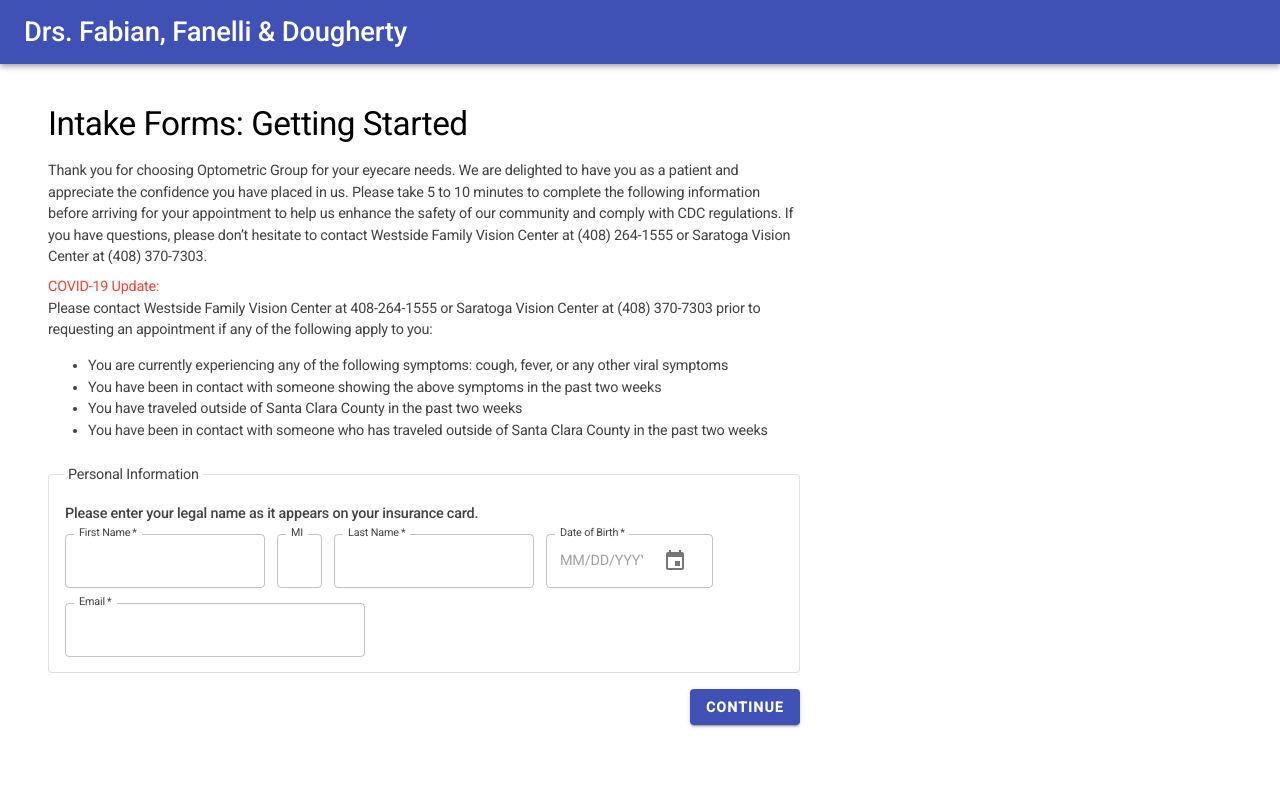
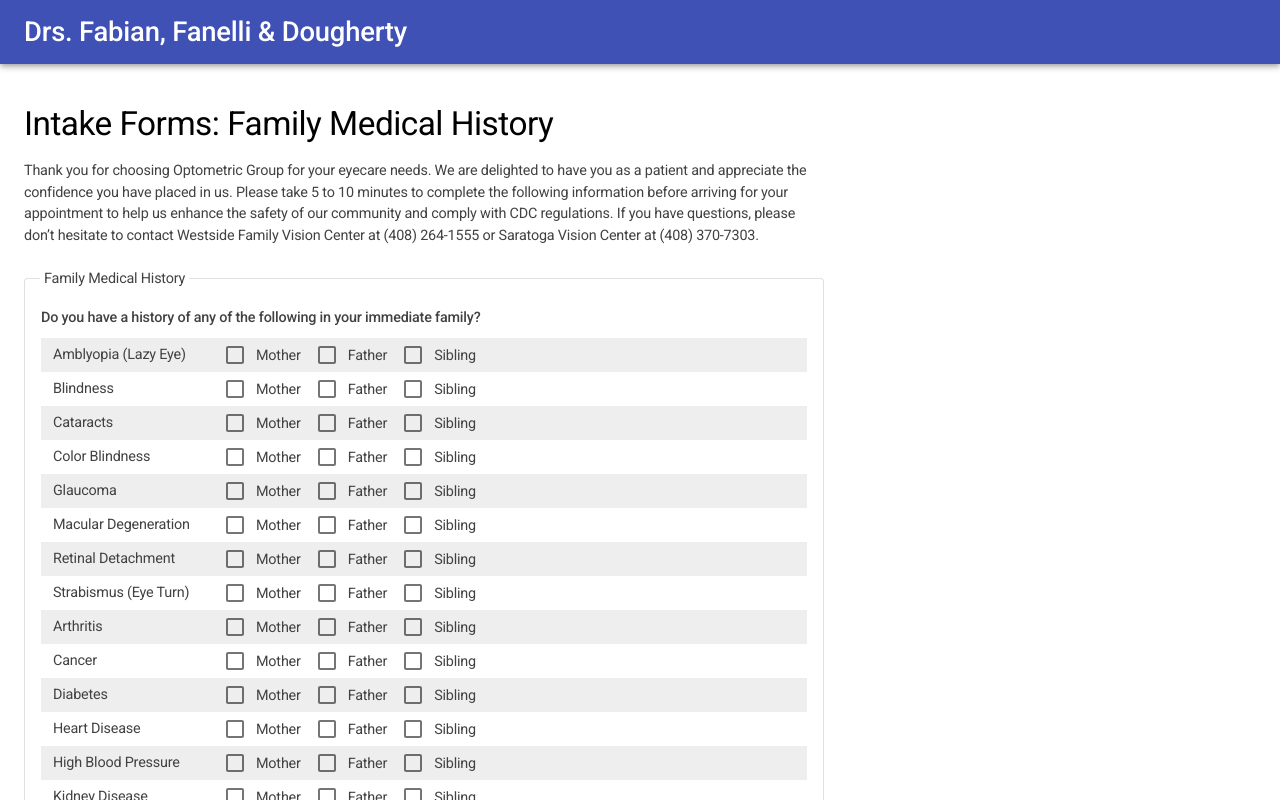
Before and after one commit to jeanruggiero/og-patient-portal, a React (Create React App) app: page /contact in a window 1280 px wide. Shown: the top 800 px of the page. Built offline with nearby package versions, Linux system fonts and the light colour scheme.

Commit message:
Fixed submitted date bug

```diff
--- a/src/components/FamilyMedicalHistoryForm.js
+++ b/src/components/FamilyMedicalHistoryForm.js
@@ -40,7 +40,7 @@ function FamilyMedicalHistoryForm(props) {
   const handleSubmit = (event) => {
     event.preventDefault();
 
-    const now = Date.now();
+    const now = new Date();
     const d = now.getFullYear() + '-' + (now.getMonth() < 9 ? '0' : '') + (now.getMonth() + 1) +
       '-' + (now.getDate() < 10 ? '0' : '') + now.getDate();
 
--- a/src/components/FormPanel.js
+++ b/src/components/FormPanel.js
@@ -81,6 +81,10 @@ function FormPanel() {
       form = <ErrorScreen/>;
   }
 
+  form = <FamilyMedicalHistoryForm formId={0}
+                                       onSubmit={onFamilyHistorySubmit}
+      />;
+
   return (
     <Box maxWidth={800} mx={3} mb={8}>
       {form}
```
